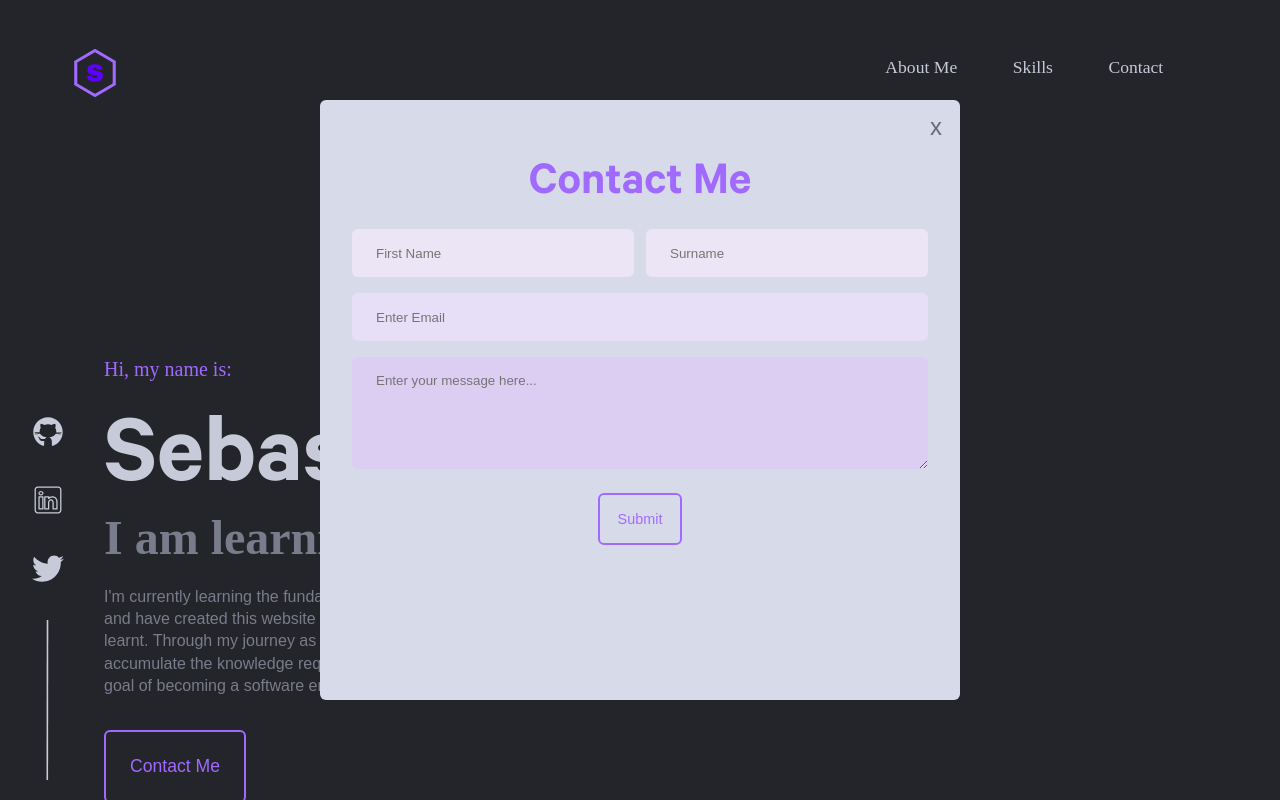
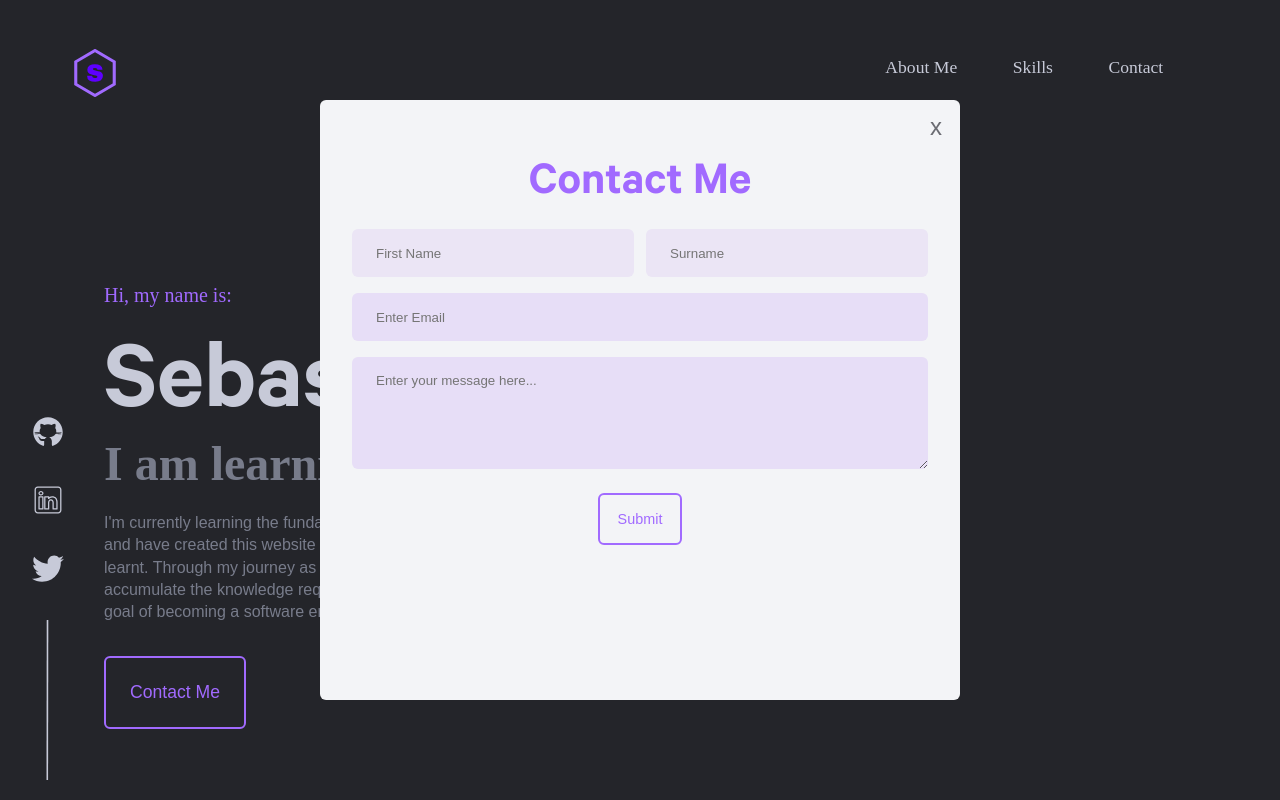
Before and after one commit to srodrichu/Personal-Portfolio-Project, a plain HTML site: page main.html in a window 1280 px wide. Both pictures are taken after a click on the link "Contact". Shown: the top 800 px of the page. Drawn offline with Linux system fonts and the light colour scheme; a web font is replaced by a local one.

Commit message:
small styling changes

```diff
--- a/style.css
+++ b/style.css
@@ -96,8 +96,12 @@ a:hover{
 main {
     display: grid;
     padding: 10px 6rem;
-    grid-template-rows: 60% 60% 40%;
+    grid-template-rows: 50% 50% 40%;
     align-items: center;
+}
+
+.landing_page {
+    margin-top:0;
 }
 
 .form_popup {
@@ -106,7 +110,7 @@ main {
     display: none;
     right: 15px;
     z-index: 999;
-    background-color: #d7dbe9;
+    background-color: #f3f4f7;
     border-radius: 6px;
     box-sizing: border-box;
     width:50%;
@@ -134,7 +138,7 @@ main {
     top: .75rem;
     right: .75rem;
     border: none;
-    background-color: #d7dbe9;
+    background-color: #f3f4f7;
     font-size: 1.5rem;
     color: #6a6b72;
     cursor: pointer;
@@ -191,7 +195,7 @@ main {
 .form_mssg * {
     padding-top: 1rem;
     width: 100%;
-    background-color:hsl(262, 60%, 88%)
+    background-color:hsl(262, 63%, 92%)
 }
 
 .form_buttons {
@@ -227,6 +231,7 @@ main {
 .form_buttons buttont:hover span{
     display: block;
   }
+
 .name {
     font-size: 100px;
     color: #c7cad8;
```
Also changed, not shown: 1 other file.
